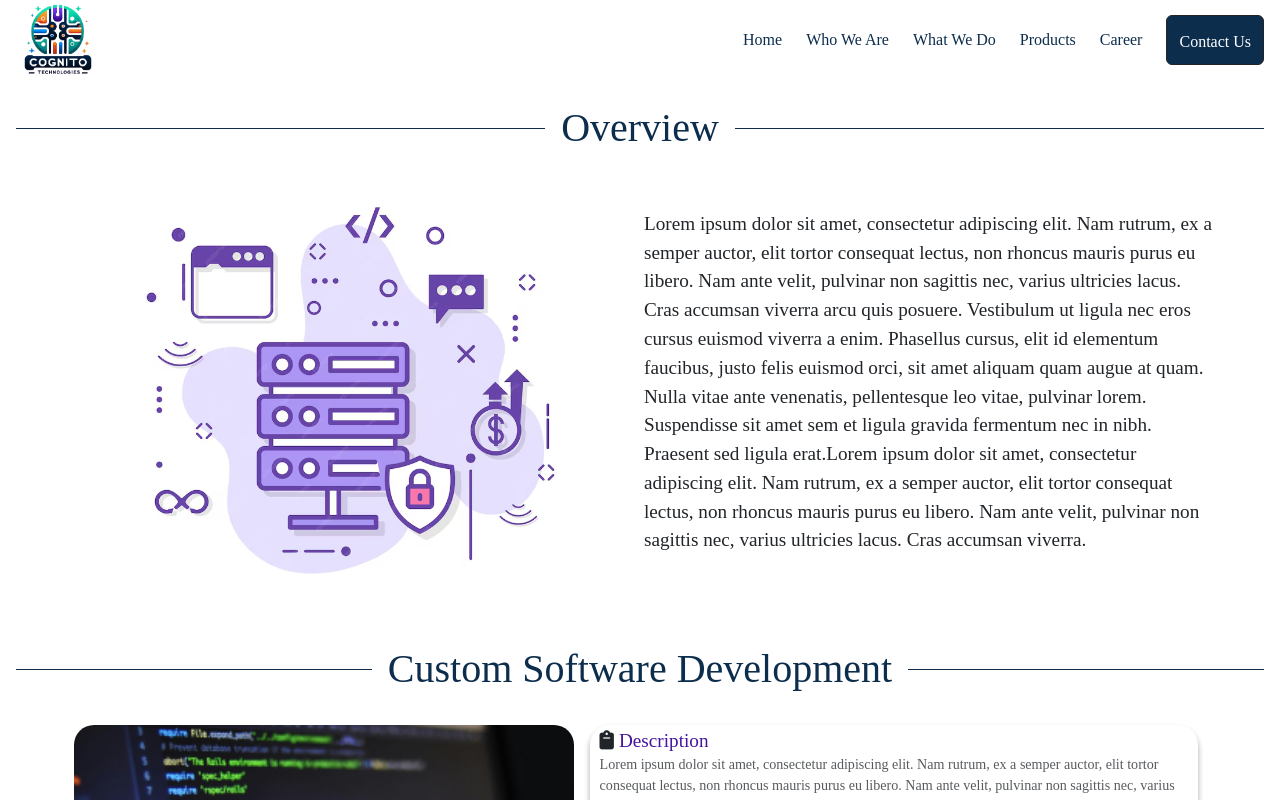
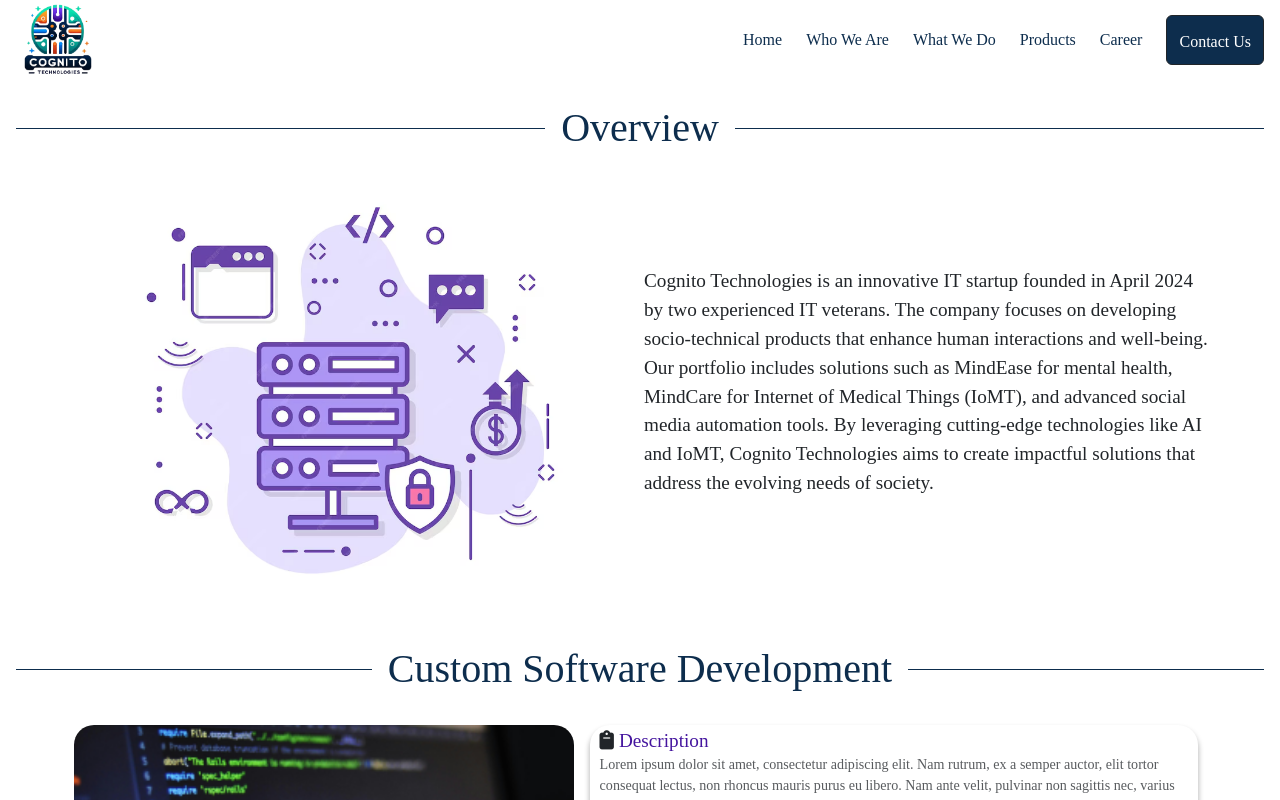
Before and after one commit to Madhurima-Ghosh18/Cognito-Website, a React (Create React App) app: page /whatwedo in a window 1280 px wide. Shown: the top 800 px of the page. Built offline with nearby package versions, Linux system fonts and the light colour scheme; a web font is replaced by a local one.

Commit message:
Update WhatWeDo.js

```diff
--- a/src/Pages/WhatWeDo.js
+++ b/src/Pages/WhatWeDo.js
@@ -16,7 +16,7 @@
                 </div>
                 <div className="text-content w-50 flex-shrink-1">
                     <p style={{ fontSize: "1.5vw" }}>
-                        Lorem ipsum dolor sit amet, consectetur adipiscing elit. Nam rutrum, ex a semper auctor, elit tortor consequat lectus, non rhoncus mauris purus eu libero. Nam ante velit, pulvinar non sagittis nec, varius ultricies lacus. Cras accumsan viverra arcu quis posuere. Vestibulum ut ligula nec eros cursus euismod viverra a enim. Phasellus cursus, elit id elementum faucibus, justo felis euismod orci, sit amet aliquam quam augue at quam. Nulla vitae ante venenatis, pellentesque leo vitae, pulvinar lorem. Suspendisse sit amet sem et ligula gravida fermentum nec in nibh. Praesent sed ligula erat.Lorem ipsum dolor sit amet, consectetur adipiscing elit. Nam rutrum, ex a semper auctor, elit tortor consequat lectus, non rhoncus mauris purus eu libero. Nam ante velit, pulvinar non sagittis nec, varius ultricies lacus. Cras accumsan viverra.
+                    Cognito Technologies is an innovative IT startup founded in April 2024 by two experienced IT veterans. The company focuses on developing socio-technical products that enhance human interactions and well-being. Our portfolio includes solutions such as MindEase for mental health, MindCare for Internet of Medical Things (IoMT), and advanced social media automation tools. By leveraging cutting-edge technologies like AI and IoMT, Cognito Technologies aims to create impactful solutions that address the evolving needs of society.
                     </p>
                 </div>
             </div>
```
